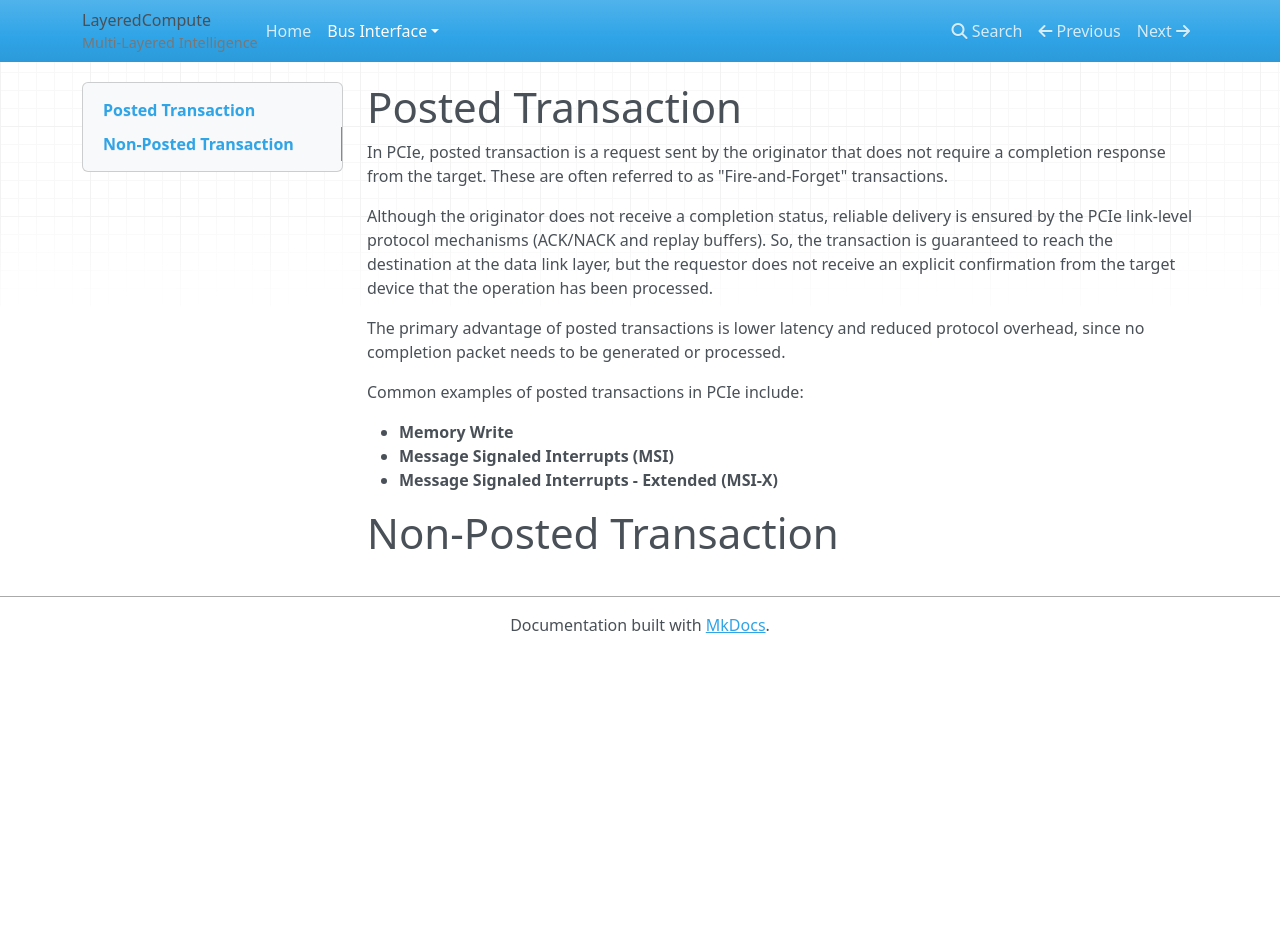
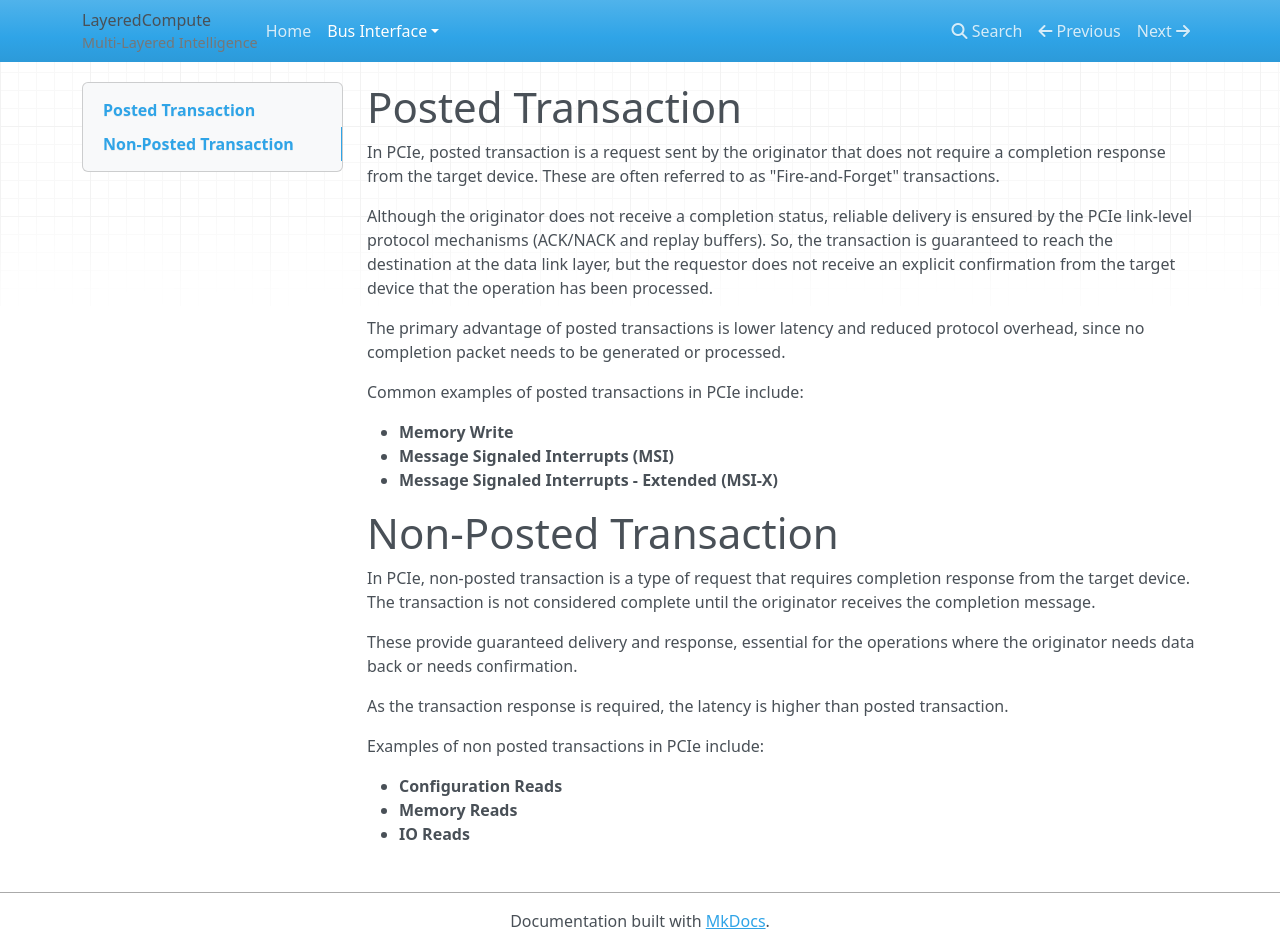
Before and after one commit to Dhinesh-Thangamani/layeredcompute-main, an MkDocs documentation site: the page built from docs/pci-features/p-np.md, in a window 1280 px wide and 949 px high. Built offline with MkDocs 1.6.1, drawn with Linux system fonts in a browser that asks for light colours; nearby versions of some CDN libraries.

Commit message:
Non posted transaction and MSI

```diff
--- a/docs/pci-features/p-np.md
+++ b/docs/pci-features/p-np.md
@@ -1,6 +1,6 @@
 # Posted Transaction
 
-In PCIe, posted transaction is a request sent by the originator that does not require a completion response from the target. These are often referred to as "Fire-and-Forget" transactions.
+In PCIe, posted transaction is a request sent by the originator that does not require a completion response from the target device. These are often referred to as "Fire-and-Forget" transactions.
 
 Although the originator does not receive a completion status, reliable delivery is ensured by the PCIe link-level protocol mechanisms (ACK/NACK and replay buffers). So, the transaction is guaranteed to reach the destination at the data link layer, but the requestor does not receive an explicit confirmation from the target device that the operation has been processed.
 
@@ -13,3 +13,15 @@ Common examples of posted transactions in PCIe include:
 * **Message Signaled Interrupts - Extended (MSI-X)**
 
 # Non-Posted Transaction
+
+In PCIe, non-posted transaction is a type of request that requires completion response from the target device. The transaction is not considered complete until the originator receives the completion message.
+
+These provide guaranteed delivery and response, essential for the operations where the originator needs data back or needs confirmation.
+
+As the transaction response is required, the latency is higher than posted transaction.
+
+Examples of non posted transactions in PCIe include:
+
+* **Configuration Reads**
+* **Memory Reads**
+* **IO Reads**
--- a/mkdocs.yml
+++ b/mkdocs.yml
@@ -14,6 +14,7 @@ nav:
           - Advanced Error Reporting: pci-features/aer.md
           - Multi-Segment: pci-features/multisegment.md
           - Posted - Non Posted Transactions: pci-features/p-np.md
+          - MSI: pci-features/msi.md
       - CXL: cxl.md
 
 extra_css:
```
Also changed, not shown: docs/pci-features/msi.md (added, +2 -0 lines).
